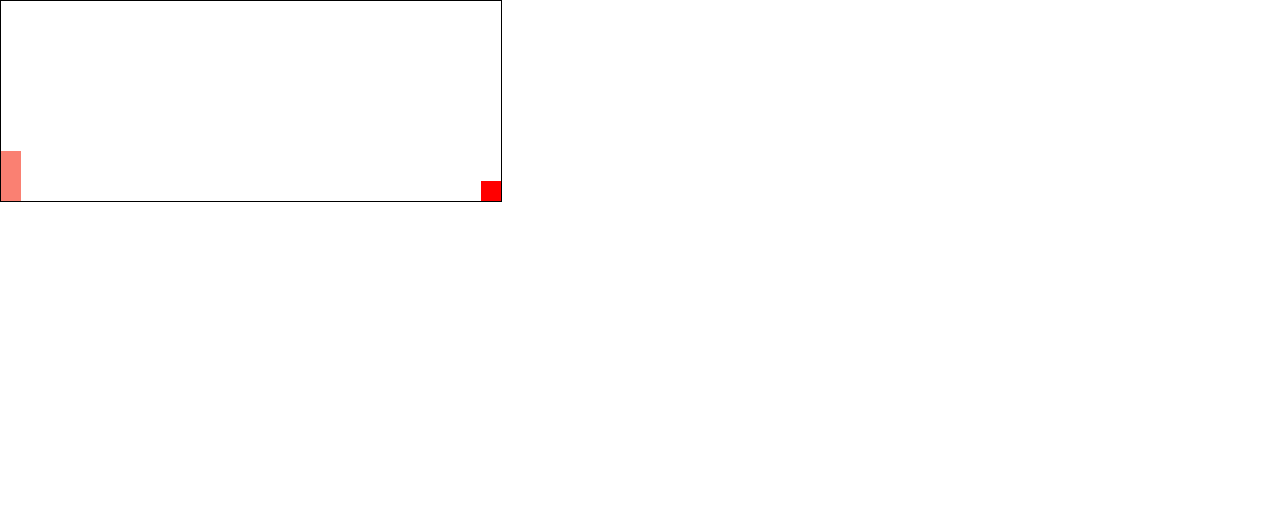
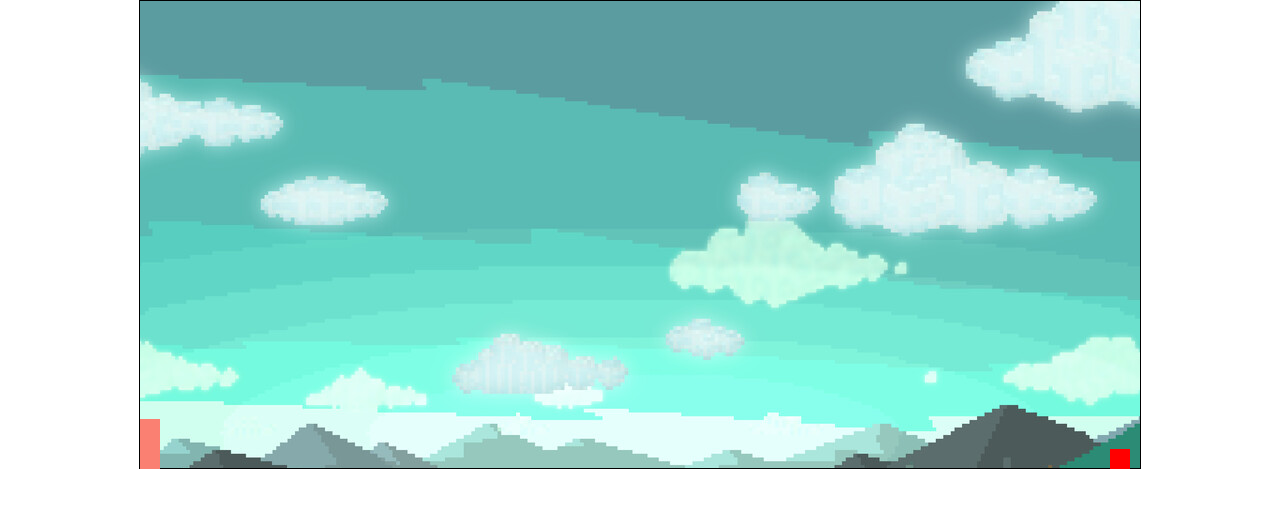
Before and after one commit to Invokedzz/html-css, a plain HTML site: page javascript19/index.html in a window 1280 px wide. Drawn offline with Linux system fonts and the light colour scheme.

Commit message:
features

```diff
--- a/javascript19/js/main.js
+++ b/javascript19/js/main.js
@@ -6,11 +6,12 @@ function jumpBlock () {
         character.classList.remove('animate');
     }, 500)
 };
-let jumping = document.addEventListener('click', function () {
-    jumpBlock();
+let jumping = document.addEventListener('keydown', function (e) {
+        if (e.code === 'Space') jumpBlock();
+        if (e.code === 'ArrowUp') jumpBlock();
 });
 let checkIfdead = setInterval(function () {
     let topChar = parseInt(window.getComputedStyle(character).getPropertyValue('top'));
     let blockLeft = parseInt(window.getComputedStyle(terrain).getPropertyValue('left'));
-    if (blockLeft < 20 && blockLeft > 0 && topChar >= 130)alert('Morreu, seu horrível!');
+    if (blockLeft < 20 && blockLeft > 0 && topChar >= 130) alert('Você morreu');
 }, 10);
--- a/javascript19/styles/style.css
+++ b/javascript19/styles/style.css
@@ -4,9 +4,14 @@
 }
 
 .game {
-    width: 500px;
-    height: 200px;
+    margin: auto;
+    width: 1000px;
+    height: 467px;
     border: 1px solid black;
+    background-image: url('../raoni-dorim-mountains-day-highress-01.jpg');
+    background-attachment: fixed;
+    background-repeat: no-repeat;
+    background-position: top;
 }
 
 .character {
@@ -14,7 +19,7 @@
     height: 50px;
     background-color: salmon;
     position: relative;
-    top: 150px;
+    top: 417.5px;
 }
 
 .animate {
@@ -26,14 +31,15 @@
     height: 20px;
     background-color: red;
     position: relative;
-    top: 130px;
-    left: 480px;
+    top: 398px;
+    right: 100%;
     animation: block 1s infinite linear;
 }
 
 @keyframes block {
-    0%{left: 480px;}
-    100%{left: -40px;}
+    0%{left: 970px;}
+    50%{left: 500px;}
+    100%{left: -27px;}
 }
 
 @keyframes jump {
```
Also changed, not shown: javascript19/1000_F_218185178_KQoxLm3r6pr56QnrUBpi7HAYIUv3Y32i.jpg (added), javascript19/f364b7d0a49566891789d291b8b2e53f.png (added), javascript19/raoni-dorim-mountains-day-highress-01.jpg (added), javascript19/styles/punpunsprite.png (added).
